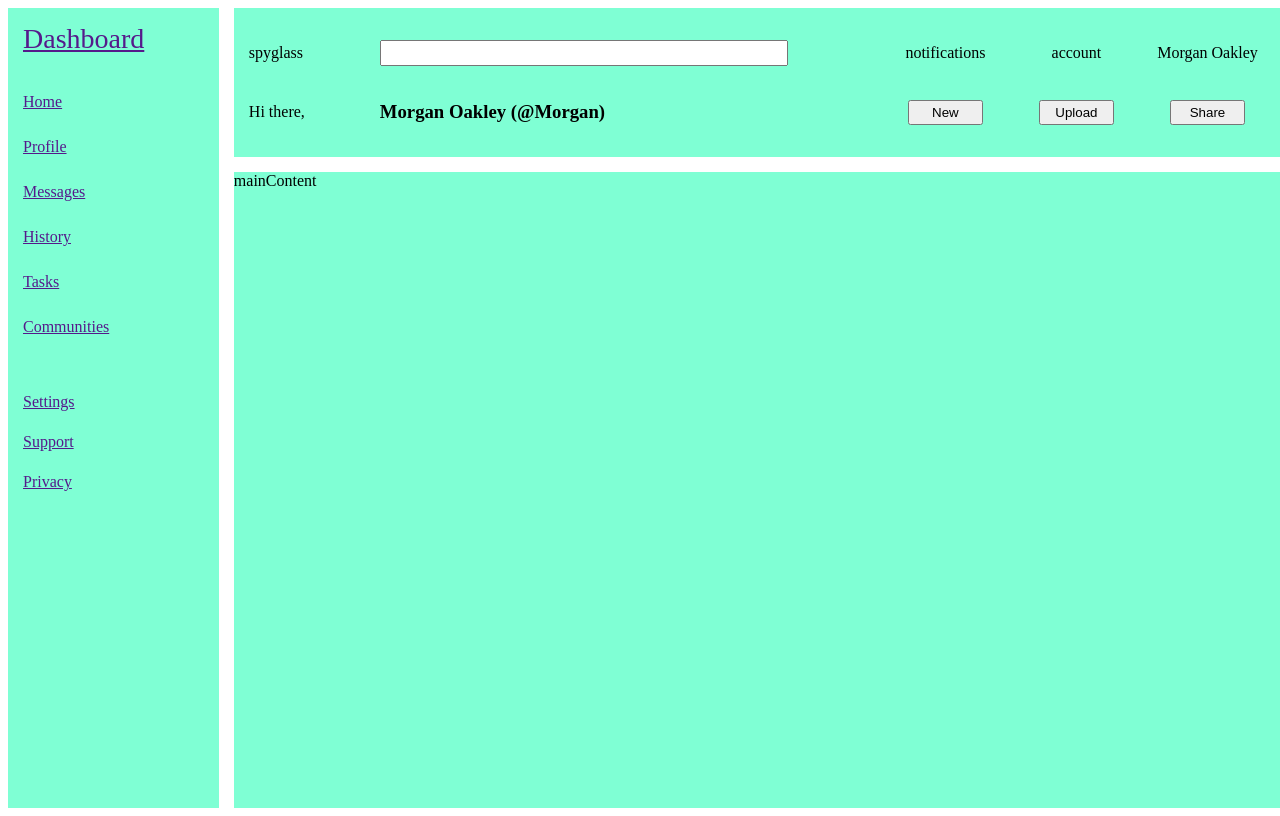
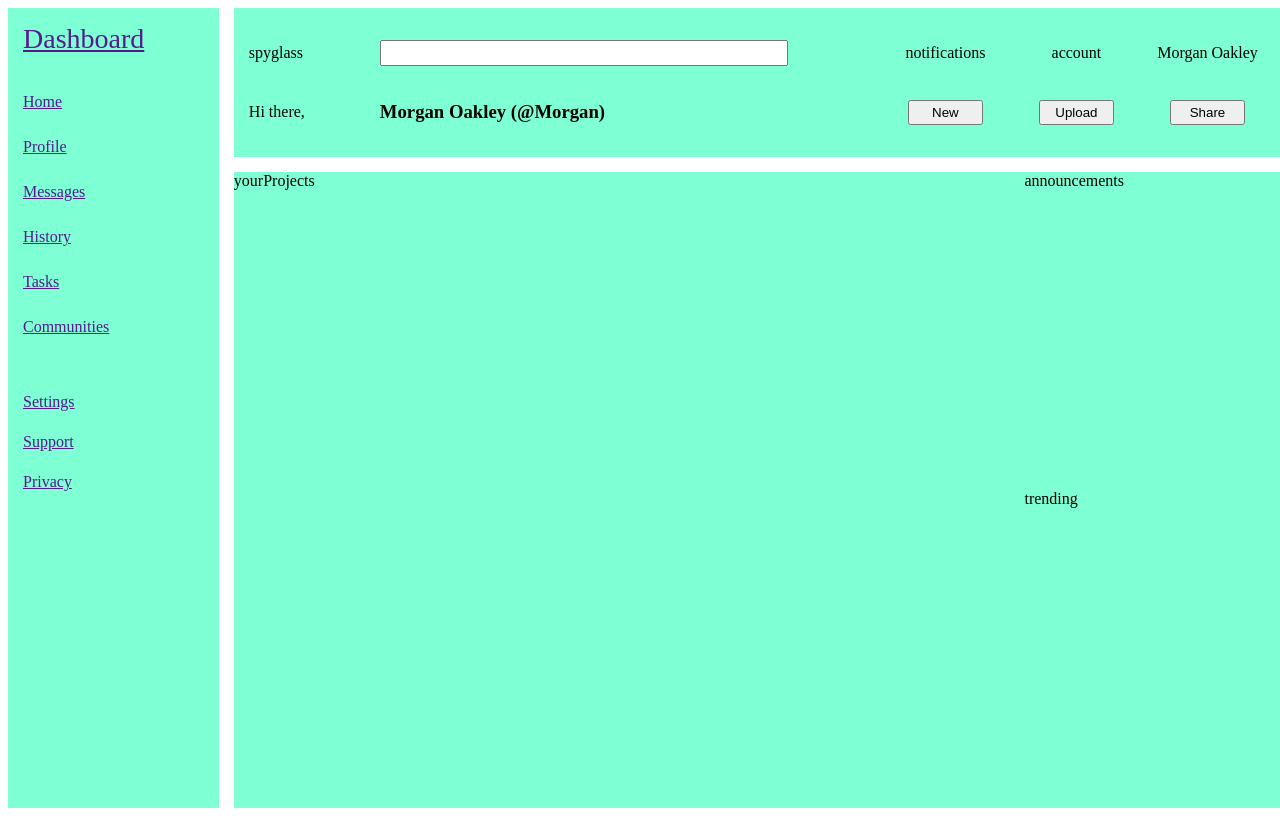
Before and after one commit to Jfoti64/Admin-Dashboard, a plain HTML site: page index.html in a window 1280 px wide. Drawn offline with Linux system fonts and the light colour scheme.

Commit message:
Make simple grid for mainContent

```diff
--- a/index.html
+++ b/index.html
@@ -40,7 +40,17 @@
                 <a href="">Privacy</a>
             </div>
         </div>
-        <div class="mainContent">mainContent</div>
+        <div class="mainContent">
+            <div class="yourProjects">
+                yourProjects
+            </div>
+            <div class="announcements">
+                announcements
+            </div>
+            <div class="trending">
+                trending
+            </div>
+        </div>
     </div>
 </body>
 </html>
--- a/style.css
+++ b/style.css
@@ -52,3 +52,16 @@
 .justifyCenter {
     justify-self: center;
 }
+
+.mainContent {
+    display: grid;
+    grid-template-columns: 3fr 1fr;
+}
+
+.yourProjects {
+    grid-row: 1 / 3;
+}
+
+.trending {
+    grid-column: 2;
+}
```
